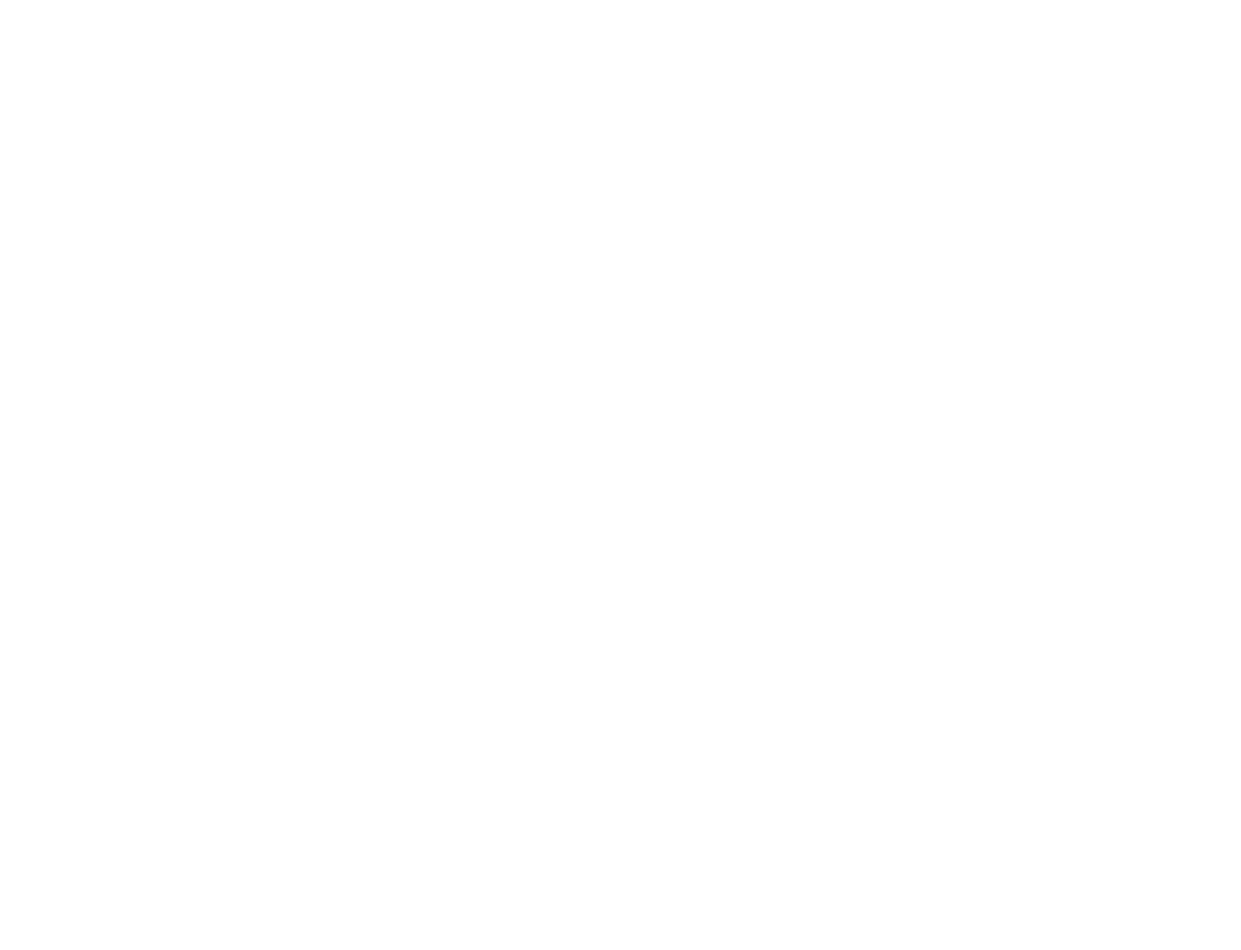
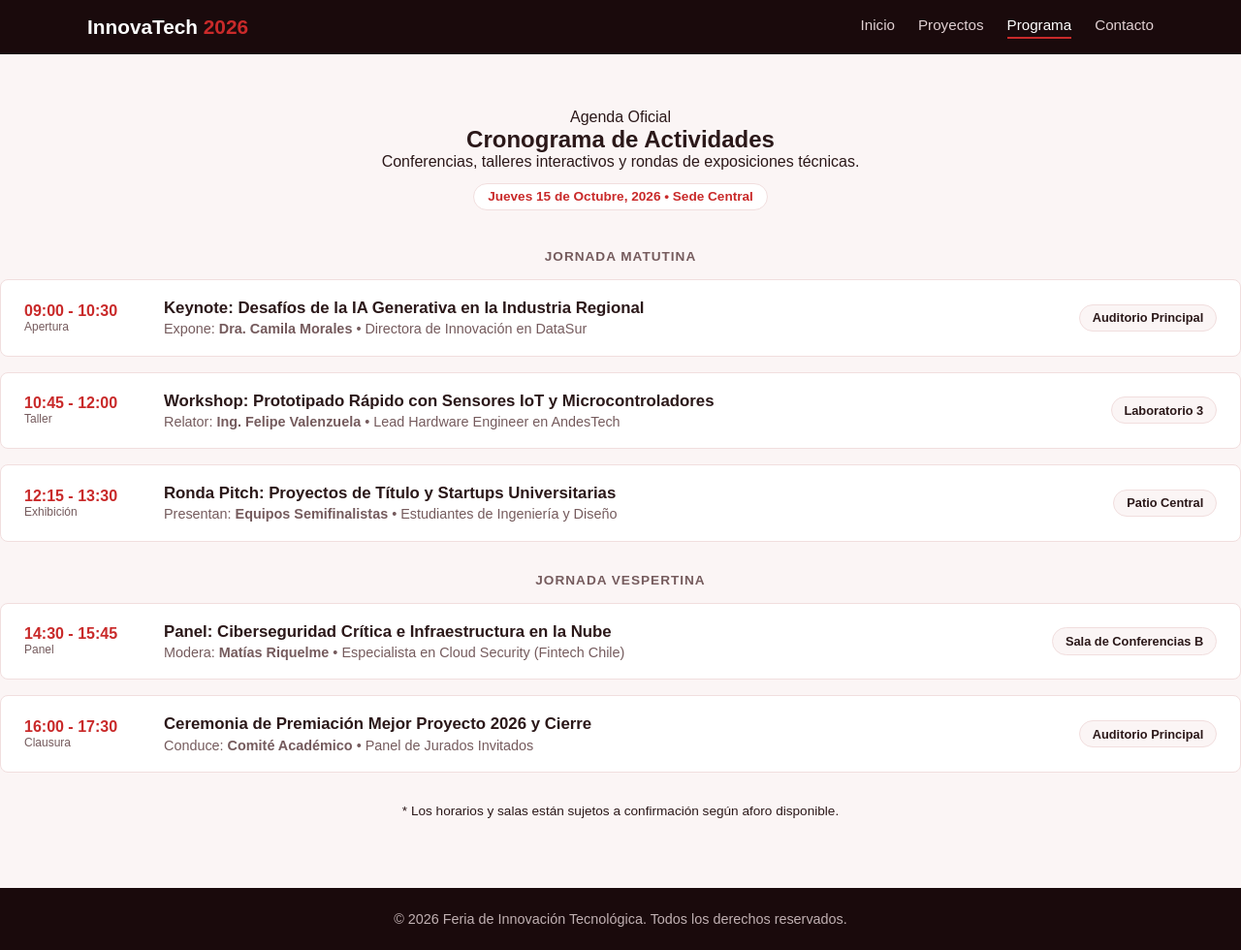
Before and after one commit to KABarbalking/Feria-de-innovacion, a plain HTML site: page programa.html in a window 1280 px wide. Shown: the whole page at 97% size. Before the commit the page ends 800 px from the top, so only its background shows below. Drawn offline with Linux system fonts and the light colour scheme.

Commit message:
maquetar cronograma de actividades y estilos base en programa

```diff
--- a/css/styles.css
+++ b/css/styles.css
@@ -18,6 +18,12 @@ body {
 /* El main se estira y empuja el footer hasta el fondo */
 main {
   flex: 1;
+}
+/* se le agrega un margen*/
+main.container {
+  flex: 1;
+  padding-top: 3.5rem;
+  padding-bottom: 4.5rem;
 }
 
 /* 2. Quitar el subrayado azul a los enlaces */
@@ -75,3 +81,113 @@ a {
   padding: 1.5rem;
   font-size: 0.9rem;
 }
+
+/* ==========================================================================
+   ESTILOS CRONOGRAMA (MÍNIMO Y EFECTIVO)
+   ========================================================================== */
+
+/* Cabecera y fecha */
+.schedule-hero {
+  text-align: center;
+  margin-bottom: 2.5rem;
+}
+
+.date-pill {
+  display: inline-block;
+  background-color: #fff;
+  border: 1px solid #f1dede;
+  color: #c92a2a;
+  font-size: 0.85rem;
+  font-weight: bold;
+  padding: 0.35rem 0.9rem;
+  border-radius: 20px;
+  margin-top: 0.8rem;
+}
+
+/* Divisores de mañana y tarde */
+.time-divider {
+  text-align: center;
+  color: #755b5d;
+  font-size: 0.85rem;
+  font-weight: bold;
+  letter-spacing: 1px;
+  text-transform: uppercase;
+  margin: 2rem 0 1rem 0;
+}
+
+/* Tarjeta de cada actividad (Flexbox simple de 3 columnas) */
+.schedule-item {
+  background-color: #ffffff;
+  border: 1px solid #f1dede;
+  border-radius: 8px;
+  padding: 1.2rem 1.5rem;
+  margin-bottom: 1rem;
+  display: flex;
+  align-items: center;
+  justify-content: space-between;
+  gap: 1.5rem;
+}
+
+/* Columna izquierda: Hora */
+.item-time {
+  min-width: 120px;
+  font-weight: bold;
+  color: #c92a2a;
+}
+
+.item-time small {
+  display: block;
+  font-size: 0.75rem;
+  color: #755b5d;
+  font-weight: normal;
+}
+
+/* Columna central: Texto y expositor */
+.item-body {
+  flex: 1;
+}
+
+.item-title {
+  font-size: 1.05rem;
+  font-weight: bold;
+  color: #2b1819;
+  margin-bottom: 0.2rem;
+}
+
+.item-speaker {
+  font-size: 0.9rem;
+  color: #755b5d;
+}
+
+/* Columna derecha: Sala */
+.item-location {
+  background-color: #fbf5f5;
+  color: #2b1819;
+  padding: 0.35rem 0.8rem;
+  border-radius: 20px;
+  font-size: 0.8rem;
+  font-weight: 600;
+  border: 1px solid #f1dede;
+  white-space: nowrap;
+}
+
+/* Adaptación rápida a pantallas pequeñas */
+@media (max-width: 700px) {
+  .schedule-item {
+    flex-direction: column;
+    align-items: flex-start;
+    gap: 0.6rem;
+  }
+}
+
+/* Responsivo para móviles */
+@media (max-width: 768px) {
+  .schedule-item {
+    grid-template-columns: 1fr;
+    gap: 0.75rem;
+    border-left-width: 5px;
+  }
+  .item-location {
+    align-self: flex-start;
+  }
+}
--- a/programa.html
+++ b/programa.html
@@ -0,0 +1,130 @@
+<!DOCTYPE html>
+<html lang="es">
+<head>
+  <meta charset="UTF-8">
+  <meta name="viewport" content="width=device-width, initial-scale=1.0">
+  <title>Programa - Feria de Innovación Tecnológica</title>
+
+  <link rel="stylesheet" href="css/styles.css">
+</head>
+<body>
+
+
+  <header class="site-header">
+    <div class="header-inner">
+      <h1 class="site-logo">InnovaTech <span>2026</span></h1>
+      <nav class="site-nav">
+        <a href="index.html">Inicio</a>
+        <a href="proyectos.html">Proyectos</a>
+        <a href="programa.html" class="active">Programa</a>
+        <a href="contacto.html">Contacto</a>
+      </nav>
+    </div>
+  </header>
+
+
+  <main class="container">
+
+    <header class="schedule-hero">
+      <span class="section-badge">Agenda Oficial</span>
+      <h2 class="section-title">Cronograma de Actividades</h2>
+      <p class="section-subtitle">
+        Conferencias, talleres interactivos y rondas de exposiciones técnicas.
+      </p>
+      <div class="date-pill ">
+         Jueves 15 de Octubre, 2026 &bull; Sede Central
+      </div>
+    </header>
+
+    <section class="schedule-wrapper">
+
+
+      <div class="time-divider">Jornada Matutina</div>
+
+      <article class="schedule-item featured">
+        <div class="item-time">
+          09:00 - 10:30
+          <small>Apertura</small>
+        </div>
+        <div class="item-body">
+          <h3 class="item-title">Keynote: Desafíos de la IA Generativa en la Industria Regional</h3>
+          <p class="item-speaker">Expone: <strong>Dra. Camila Morales</strong> &bull; Directora de Innovación en DataSur</p>
+        </div>
+        <div class="item-location">
+          Auditorio Principal
+        </div>
+      </article>
+
+      <article class="schedule-item">
+        <div class="item-time">
+          10:45 - 12:00
+          <small>Taller</small>
+        </div>
+        <div class="item-body">
+          <h3 class="item-title">Workshop: Prototipado Rápido con Sensores IoT y Microcontroladores</h3>
+          <p class="item-speaker">Relator: <strong>Ing. Felipe Valenzuela</strong> &bull; Lead Hardware Engineer en AndesTech</p>
+        </div>
+        <div class="item-location">
+          Laboratorio 3
+        </div>
+      </article>
+
+      <article class="schedule-item">
+        <div class="item-time">
+          12:15 - 13:30
+          <small>Exhibición</small>
+        </div>
+        <div class="item-body">
+          <h3 class="item-title">Ronda Pitch: Proyectos de Título y Startups Universitarias</h3>
+          <p class="item-speaker">Presentan: <strong>Equipos Semifinalistas</strong> &bull; Estudiantes de Ingeniería y Diseño</p>
+        </div>
+        <div class="item-location">
+          Patio Central
+        </div>
+      </article>
+
+      <div class="time-divider">Jornada Vespertina</div>
+
+      <article class="schedule-item">
+        <div class="item-time">
+          14:30 - 15:45
+          <small>Panel</small>
+        </div>
+        <div class="item-body">
+          <h3 class="item-title">Panel: Ciberseguridad Crítica e Infraestructura en la Nube</h3>
+          <p class="item-speaker">Modera: <strong>Matías Riquelme</strong> &bull; Especialista en Cloud Security (Fintech Chile)</p>
+        </div>
+        <div class="item-location">
+          Sala de Conferencias B
+        </div>
+      </article>
+
+      <article class="schedule-item featured">
+        <div class="item-time">
+          16:00 - 17:30
+          <small>Clausura</small>
+        </div>
+        <div class="item-body">
+          <h3 class="item-title">Ceremonia de Premiación Mejor Proyecto 2026 y Cierre</h3>
+          <p class="item-speaker">Conduce: <strong>Comité Académico</strong> &bull; Panel de Jurados Invitados</p>
+        </div>
+        <div class="item-location">
+          Auditorio Principal
+        </div>
+      </article>
+
+
+      <p style="font-size: 0.85rem; color: var(--color-text-muted); text-align: center; margin-top: 2rem;">
+        * Los horarios y salas están sujetos a confirmación según aforo disponible.
+      </p>
+    </section>
+
+  </main>
+
+  <!-- Footer -->
+  <footer class="site-footer">
+    <p>&copy; 2026 Feria de Innovación Tecnológica. Todos los derechos reservados.</p>
+  </footer>
+
+</body>
+</html>
```
Also changed, not shown: contacto.html (+11 -0 lines).
